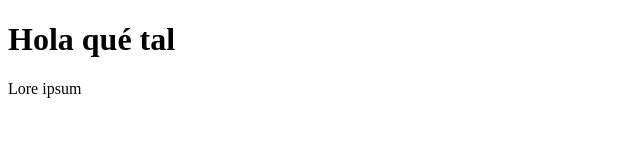
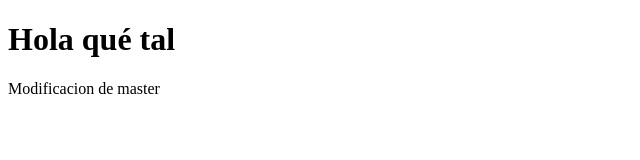
Before and after one commit to jaimegarijo/test, a plain HTML site: page index.html in a window 1280 px wide. Shown: the whole page, without its empty margins (0-640 px from the left). Drawn offline with Linux system fonts and the light colour scheme.

Commit message:
Modificacion de párrafo en main

```diff
--- a/index.html
+++ b/index.html
@@ -7,6 +7,6 @@
 </head>
 <body>
     <h1>Hola qué tal</h1>
-    <p>Lore ipsum</p>
+    <p>Modificacion de master</p>
 </body>
 </html>
```
